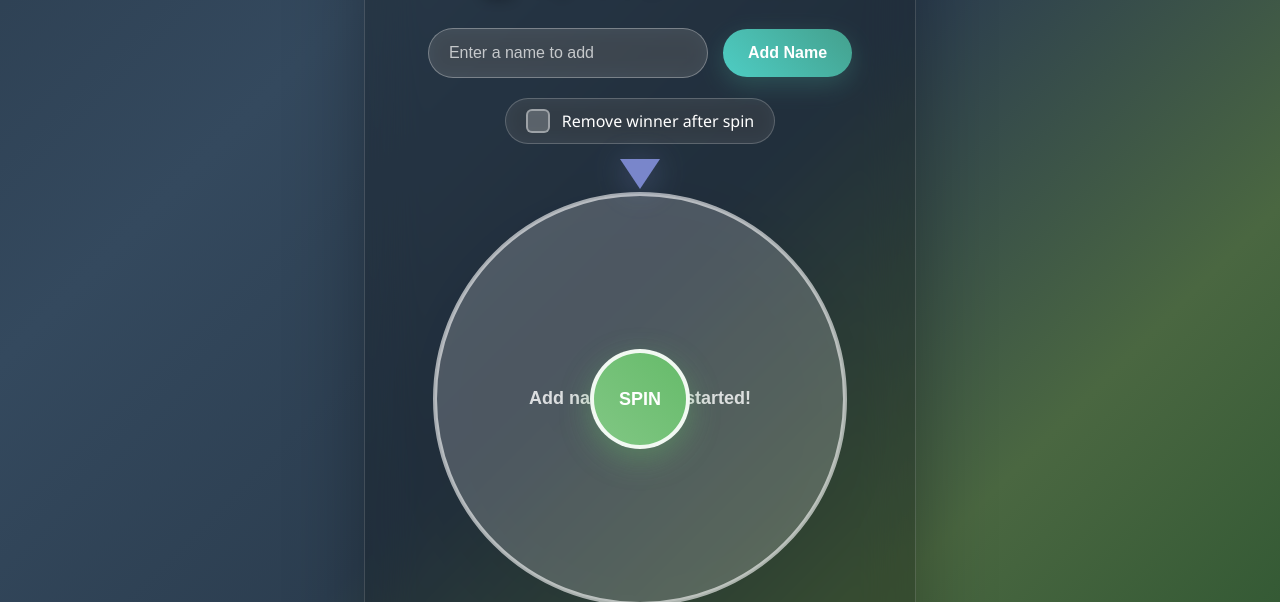
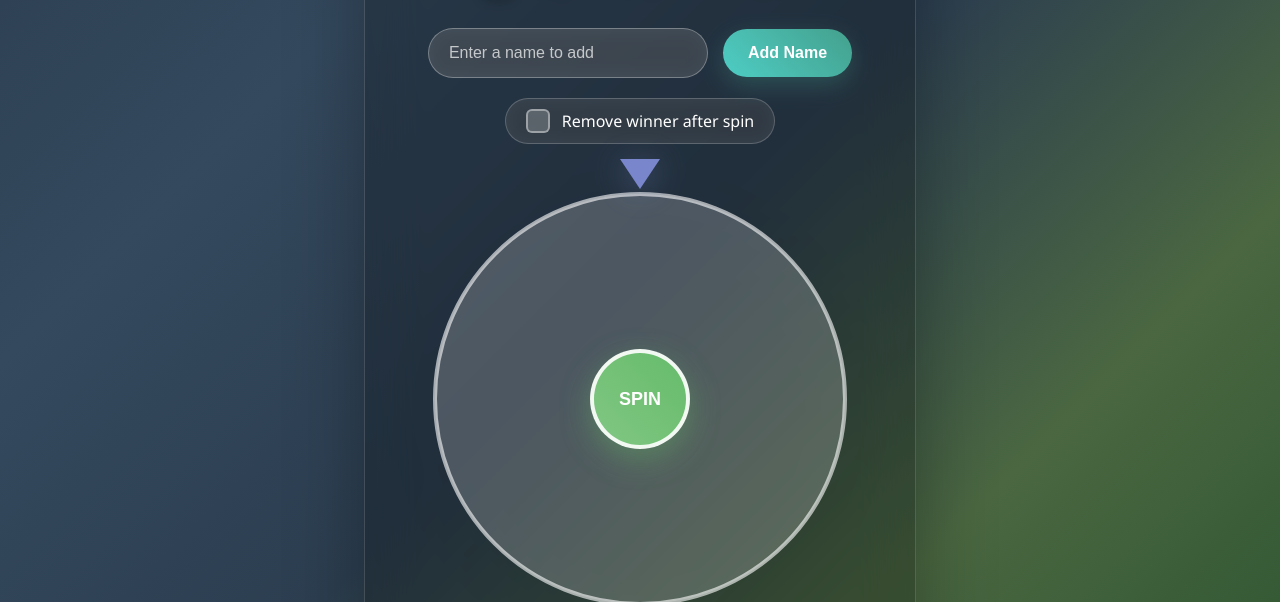
Before and after one commit to A-L-O-K/nameWheelSpinner, a plain HTML site: page index.html in a window 1280 px wide. Shown: the part 198-800 px from the top of the page. Drawn offline with Linux system fonts and the light colour scheme.

Commit message:
Update index.html

```diff
--- a/index.html
+++ b/index.html
@@ -432,7 +432,7 @@
         ctx.font = 'bold 18px sans-serif';
         ctx.textAlign = 'center';
         ctx.textBaseline = 'middle';
-        ctx.fillText('Add names to get started!', centerX, centerY);
+        // ctx.fillText('Add names to get started!', centerX, centerY);
         return;
       }
 
```
